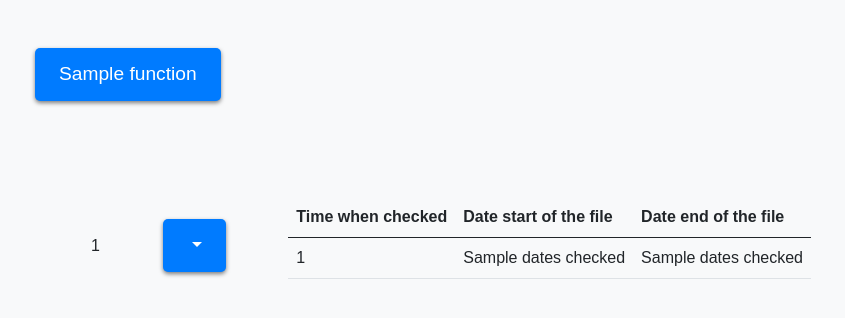
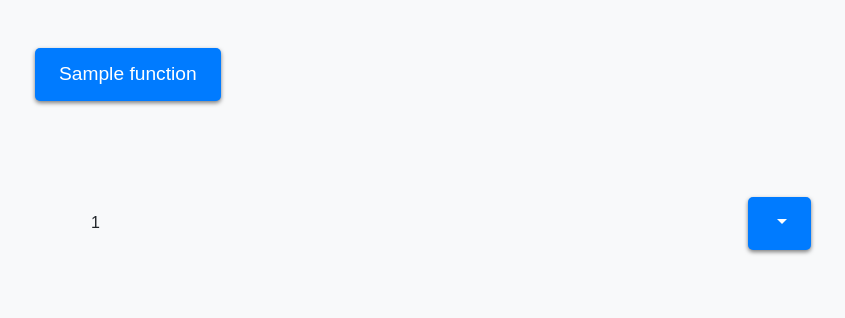
Before and after one commit to MichaelSc21/Airfare-flights-KIWI-API, a Flask app: template flask_app/templates/available_data.html in a window 1280 px wide. Shown: the part 56-374 px from the top of the page, without its empty margins (63-908 px from the left). Run offline with Flask 3, Linux system fonts and the light colour scheme; the template is opened without the code that fills it: most values are stand-ins (such as "Sample title", 1, 10 or a date in 2020).

Commit message:
Update available_data.html

```diff
--- a/flask_app/templates/available_data.html
+++ b/flask_app/templates/available_data.html
@@ -18,12 +18,15 @@
             {% for depart in depart_dest %}
             <div class="depart_dest-item mb-4 mt-4">
               <div class="depart_dest-title d-flex justify-content-between align-items-center">
+
                 <span>{{ depart[0] }}</span>
                 <button class="btn btn-link dropdown-toggle" type="button" data-toggle="dropdown">
                   <i class="fa fa-caret-down"></i>
                 </button>
-                <div class="dropdown">
-                  <table class="table dates_checked" >
+
+
+                <div class="dropdown dates_checked {{depart[0]}}" style="position:absolute; left:0;">
+                  <table class="table" >
                     <thead>
                       <tr>
                         <th>Time when checked</th>
@@ -52,22 +55,46 @@
 
 
     <script>
+      $(document).ready(function() {
+        var button = $(".dropdown-toggle");
+        var table = $(".dates_checked ");
 
-      $(document).ready(function() {
-        var button = document.querySelector(".dropdown-toggle");
-        var table = document.querySelector(".dates_checked");
-
-        button.addEventListener('click', function() {
-        if (table.style.display === 'none') {
-          table.style.display = 'block';
-        } else {
-          table.style.display = 'none';
-        }
+        $(".dropdown-toggle").on('click', function() {
+          $(this).siblings(".dates_checked").slideToggle();
         });
       });
-  </script>
+    </script>
 
-    <script src="{{ url_for('static',filename = 'available_data.js') }}"></script>
+
+    <style>
+      .depart_dest-item {
+        position: relative;
+      }
+
+      .dropdown {
+        position: relative;
+        top: 100%;
+        left: 0;
+        z-index: 1; /* Set a high z-index value */
+        display: none;
+        float: left;
+        min-width: 10rem;
+        padding: 0.5rem 0;
+        margin: 0.125rem 0 0;
+        font-size: 1rem;
+        color: #212529;
+        text-align: left;
+        list-style: none;
+        background-clip: padding-box;
+        border: 1px solid rgba(0, 0, 0, 0.15);
+        border-radius: 0.25rem;
+      }
+
+
+      .dropdown .table {
+        margin-top: 10px;
+      }
+  </style>
 
 </body>
 {% endblock %}
```
